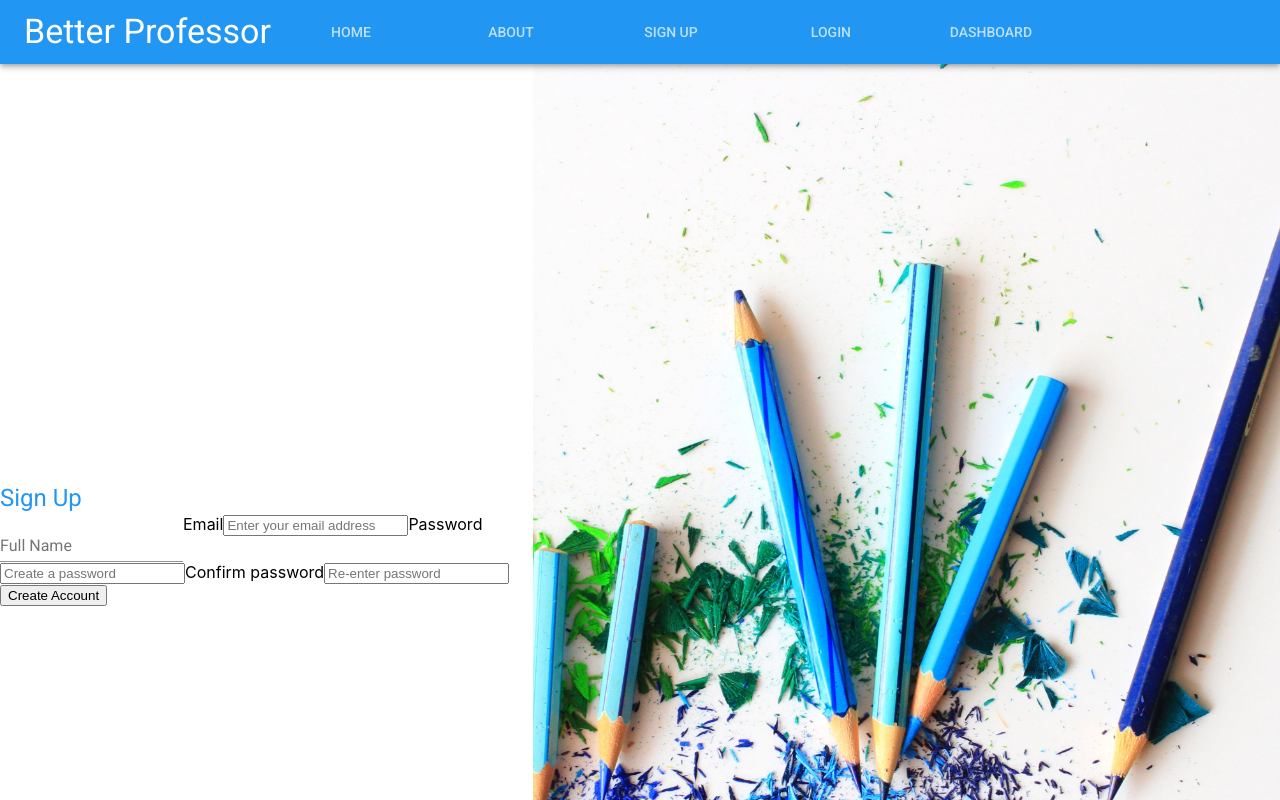
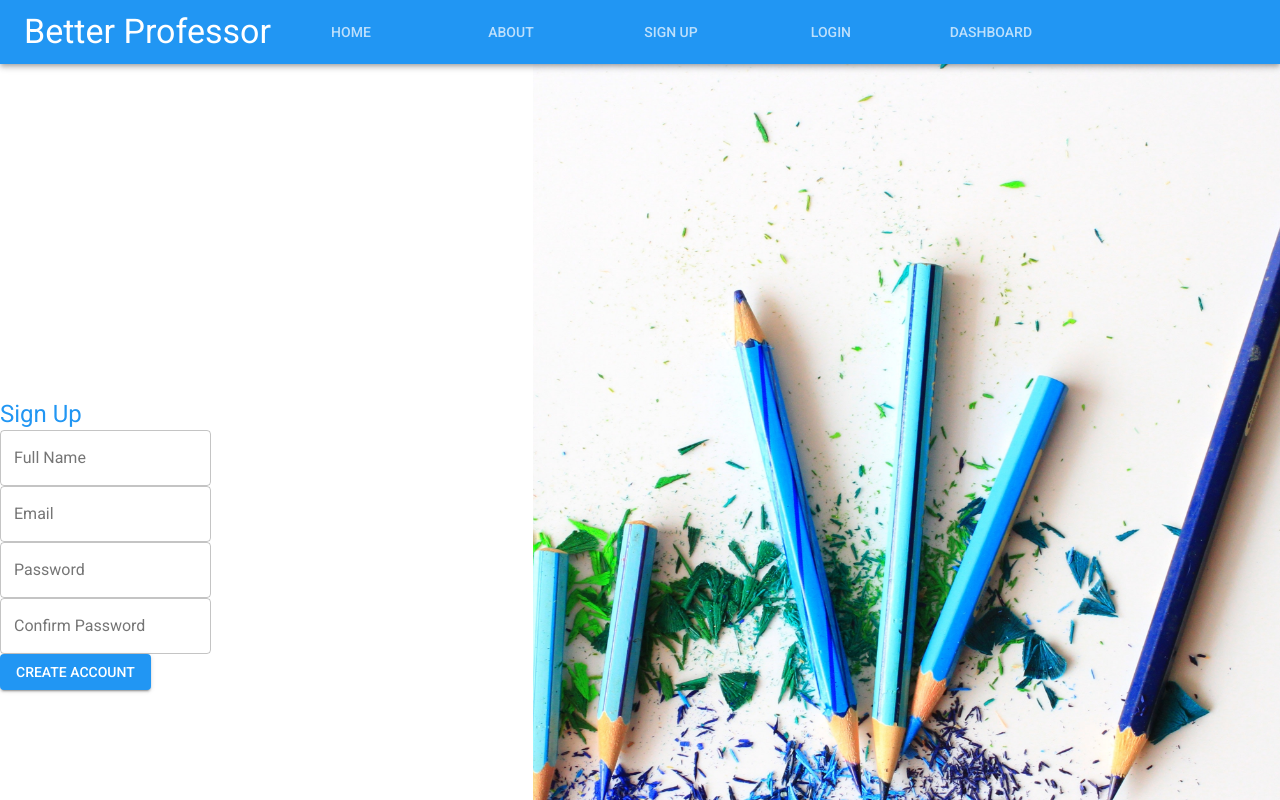
Before and after one commit to better-prof2/fe, a React (Create React App) app in the folder better-professor/: page /signup in a window 1280 px wide. Shown: the top 800 px of the page. Built offline with nearby package versions, Linux system fonts and the light colour scheme.

Commit message:
Apply material ui textfield component to SignUp

```diff
--- a/better-professor/src/Components/SignUp.js
+++ b/better-professor/src/Components/SignUp.js
@@ -49,57 +49,70 @@ const SignUp = () => {
 
   return (
     <Grid container direction="row">
-      <Grid item container direction="column" justify='center' lg={5}>
+      <Grid item container direction="column" justify="center" lg={5}>
         <Grid item>
-        <Typography variant="h5" style={{ color: theme.palette.primary.main }}>
+          <Typography
+            variant="h5"
+            style={{ color: theme.palette.primary.main }}
+          >
             Sign Up
           </Typography>
           <Grid item containter>
-          <Grid item>
-
-          </Grid>
+            <Grid item></Grid>
           </Grid>
           <form onSubmit={handleSubmit}>
-          <TextField label='Full Name'  type="text"
+            <Grid item>
+              <TextField
+                variant="outlined"
+                label="Full Name"
+                id="name"
                 name="name"
                 placeholder="Enter your full name"
                 value={signupData.name}
-              onChange={handleChanges} />
-
-          <label>
-            Email
-            <input
-              type="text"
+                onChange={handleChanges}
+              />
+            </Grid>
+            <Grid item>
+              <TextField
+                variant="outlined"
+                label="Email"
+                id="email"
                 name="email"
                 placeholder="Enter your email address"
                 value={signupData.email}
                 onChange={handleChanges}
               />
-          </label>
-          <label>
-            Password
-            <input
+            </Grid>
+            <Grid item>
+              <TextField
+                variant="outlined"
+                label="Password"
                 type="password"
+                id="password"
                 name="password"
                 placeholder="Create a password"
                 value={signupData.password}
                 onChange={handleChanges}
               />
-          </label>
-          <label>
-            Confirm password
-            <input
+            </Grid>
+            <Grid item>
+              <TextField
+                variant="outlined"
+                label="Confirm Password"
                 type="password"
-              name="name"
+                name="confirm"
                 placeholder="Re-enter password"
                 value={signupData.confirm}
                 onChange={handleChanges}
               />
-          </label>
-          <button>Create Account</button>
+            </Grid>
+            <Grid item>
+              <Button variant="contained" color="primary">
+                Create Account
+              </Button>
+            </Grid>
           </form>
         </Grid>
-
       </Grid>
       <Grid item container className={classes.background} lg={7}></Grid>
     </Grid>
```
Lines whose indentation alone changed are shown as unchanged.
